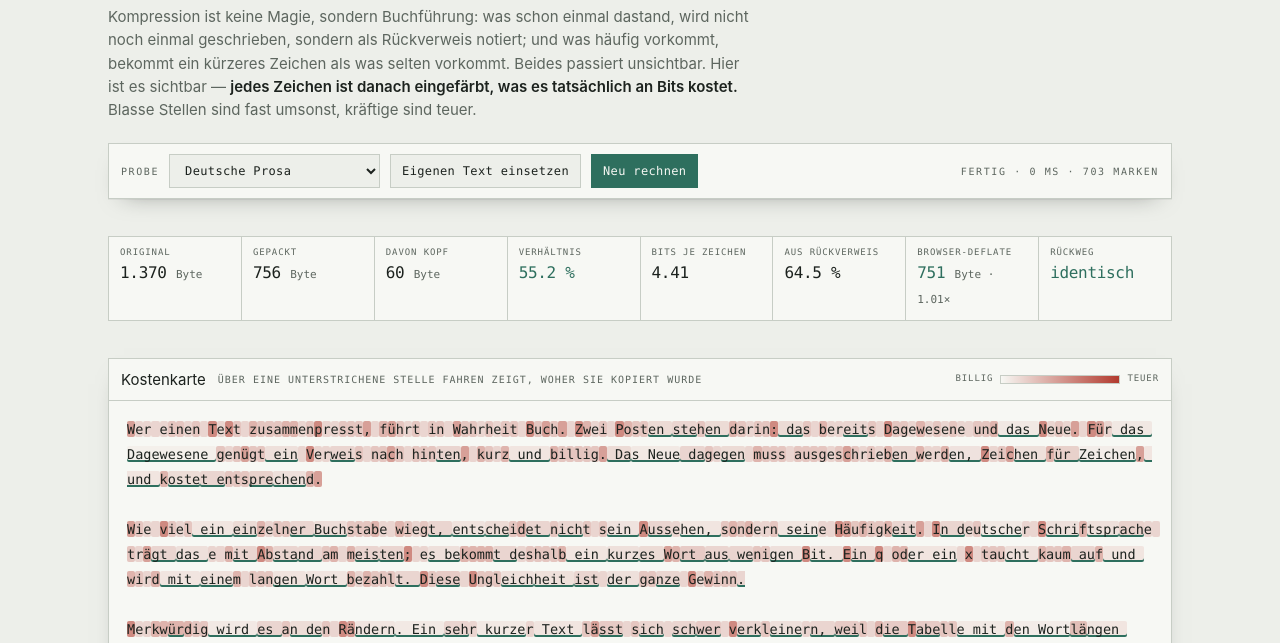
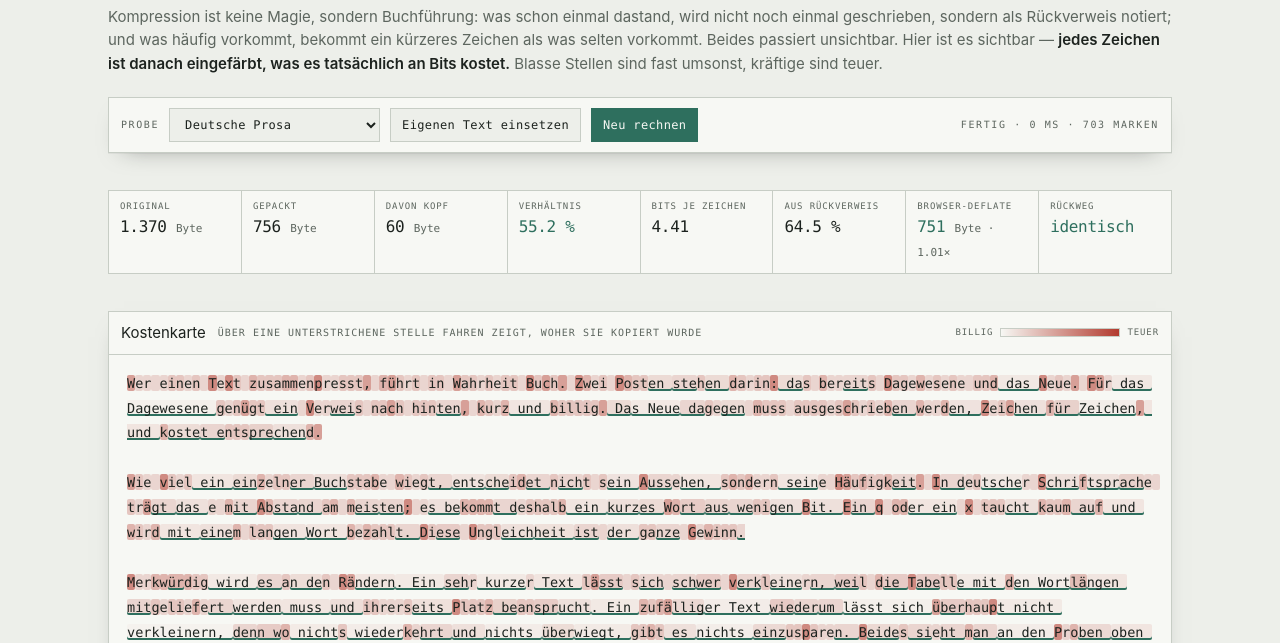
Before and after one commit to ssims437/redundanz, a plain HTML site: page index.html in a window 1280 px wide. Shown: the part 135-778 px from the top of the page. Drawn offline with Linux system fonts and the light colour scheme.

Commit message:
Vorspann ueber die volle Seitenbreite

```diff
--- a/index.html
+++ b/index.html
@@ -77,7 +77,7 @@
     letter-spacing: -.03em; margin: 0; text-wrap: balance;
   }
   h1 span { color: var(--cheap); }
-  .lead { max-width: 68ch; color: var(--leise); margin:0; }
+  .lead { color: var(--leise); margin:0; }
   .lead b { color: var(--tinte); font-weight: 600; }
 
   /* ---------- Bedienleiste ---------- */
```
